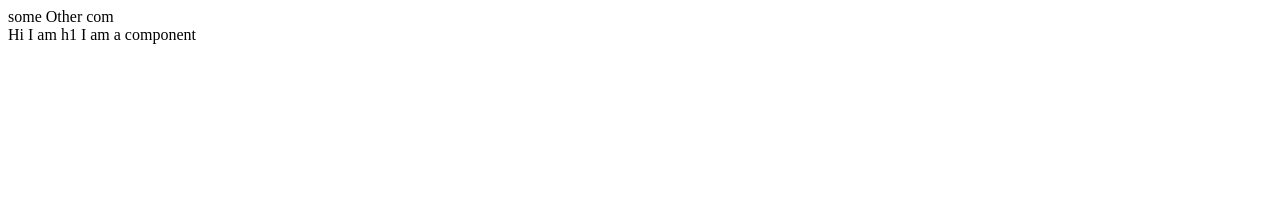
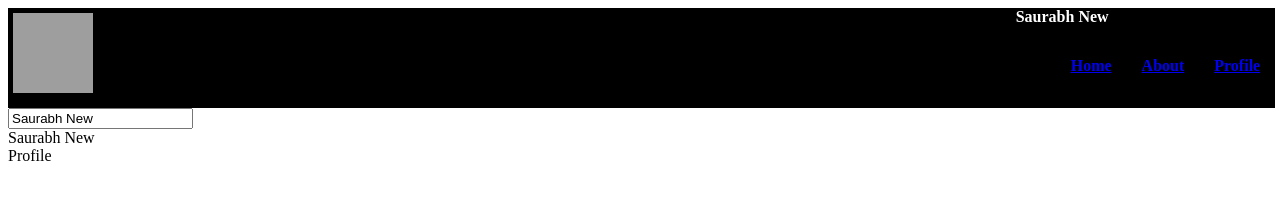
Before and after one commit to SaurabhSalgaonkar/React-Advance-Training, a React app: page /Profile in a window 1280 px wide. Built offline with nearby package versions, Linux system fonts and the light colour scheme; grey boxes are pictures that could not be loaded.

Commit message:
useContext

```diff
--- /dev/null
+++ b/App.js
@@ -0,0 +1,34 @@
+import { Header } from "./src/Header";
+import Home from "./src/Home";
+import { Routes, Route } from "react-router-dom";
+import Profile from "./src/Profile";
+import About from "./src/About";
+import { useEffect, useState, useReducer } from "react";
+import { userContext } from "./userContext";
+import { reducer, setName, initialState } from "./reducer";
+
+const App = () => {
+//   const [name, setName] = useState("");
+    const [ state, dispatch ] = useReducer(reducer, initialState);
+    // Authentication
+  useEffect(() => {
+    //some-api
+    dispatch(setName("Saurabh New"));
+  }, []);
+
+  console.log(state);
+  return (
+    <>
+      <userContext.Provider value={{ userName: state?.userName, info: state?.info, dispatch}}>
+        <Header />
+        <Routes>
+          <Route path="/" element={<Home />} />
+          <Route path="About" element={<About />} />
+          <Route path="Profile" element={<Profile />} />
+        </Routes>
+      </userContext.Provider>
+    </>
+  );
+};
+
+export default App;
--- /dev/null
+++ b/Card.js
@@ -0,0 +1,20 @@
+const Card = (props) => {
+    const {
+        img,
+        rating,
+        name
+    } = props
+    return (
+        <div className="card">
+            <div className="logo">
+                <img src={img}></img>
+            </div>
+            <div className="container">
+                <div>{name}</div>
+                <div>{rating}</div>
+            </div>
+        </div>
+    )
+}
+
+export default Card;
--- a/index.html
+++ b/index.html
@@ -3,6 +3,7 @@
 <head>
     <meta charset="UTF-8">
     <meta name="viewport" content="width=device-width, initial-scale=1.0">
+    <Link rel="stylesheet" href="./style.css"></Link>
     <title>Document</title>
 </head>
 <body>
--- a/index.js
+++ b/index.js
@@ -1,29 +1,17 @@
 
 import React from 'react';
-import ReactDOM from 'react-dom';
+import ReactDOM from 'react-dom/client';
+import App from './App';
+import { BrowserRouter } from 'react-router-dom';
 
-// const header = React.createElement("div", { id: "someId", abc:"hgfh"}, React.createElement("div", {id:"some-otehr-id"},  "text"));
-
-// JSX -> Bael -> React.create -> JS
-const heading = <h1>Hi I am h1 </h1>
-
-
-
-const HeadingComp = () => {
-    return (<div>
-        {SomeOtherComp()}
-        Hi I am h1 I am a component </div>)
-}
-
-const SomeOtherComp = () => (<div>some Other com</div>)
-
-
-console.log(heading);
-// console.log(header);
 const renderElemnt = document.getElementById('root');
 const root = ReactDOM.createRoot(renderElemnt);
 
-root.render(<HeadingComp />);
+root.render(
+    <BrowserRouter>
+        <App />
+    </BrowserRouter>
+);
 
 // const element = document.createElement('div');
 // element.innerHTML = 'Hi,I am div';
--- a/package.json
+++ b/package.json
@@ -4,7 +4,8 @@
   "description": "",
   "main": "index.js",
   "scripts": {
-    "test": "echo \"Error: no test specified\" && exit 1"
+    "test": "echo \"Error: no test specified\" && exit 1",
+    "start": "parcel index.html"
   },
   "author": "",
   "license": "ISC",
@@ -14,6 +15,7 @@
   },
   "dependencies": {
     "react": "^18.2.0",
-    "react-dom": "^18.2.0"
+    "react-dom": "^18.2.0",
+    "react-router-dom": "^6.22.2"
   }
 }
--- /dev/null
+++ b/reducer.js
@@ -0,0 +1,30 @@
+export const initialState = {
+    userName: '',
+    info: [],
+}
+
+export const reducer = (state, action) => {
+    switch(action?.type) {
+        case 'SET_USERNAME':
+        return {
+            ...state,
+            userName: action?.payload,
+        }
+
+        case 'SET_INFO':
+        return {
+            ...state,
+            info: action?.payload,
+        }
+    }
+}
+
+export const setName = (payload) => ({
+    type: 'SET_USERNAME',
+    payload,
+})
+
+export const setInfo = (payload) => ({
+    type: 'SET_INFO',
+    payload,
+})
--- /dev/null
+++ b/src/About.js
@@ -0,0 +1,10 @@
+const About = () => {
+    return (
+        <>
+            About
+        </>
+    )
+}
+
+
+export default About;
--- /dev/null
+++ b/src/Header.js
@@ -0,0 +1,25 @@
+import { Link } from "react-router-dom";
+import { useContext } from "react";
+import { userContext } from "../userContext";
+
+export const Header = () => {
+    const image = 'https://cdn.dribbble.com/userupload/12722501/file/original-eca9d0ed0ca4323591a13f9019a65cf9.png?resize=400x300&vertical=center'
+    const { userName } = useContext(userContext);
+    return (
+        <div className="header-container">
+            <div className="logo">
+                <img className="logo-image" src={image} />
+            </div>
+            <div>
+            {userName}
+                <div className="nav-list">
+                    <ul>
+                        <li><Link to="/">Home</Link></li>
+                        <li><Link to="About">About</Link></li>
+                        <li><Link to="Profile">Profile</Link></li>
+                    </ul>
+                </div>
+            </div>
+        </div>
+    )
+};
--- /dev/null
+++ b/src/Home.js
@@ -0,0 +1,33 @@
+import Card from '../Card'
+import { useEffect, useState, useContext } from 'react';
+import { userContext } from '../userContext';
+import { setInfo } from '../reducer';
+
+const Home = () => {
+    // const [ info, setInfo ] = useState([]);
+    const { userName, info, dispatch } = useContext(userContext);
+
+    useEffect(() => {
+        const response = async() => {
+            const data = await fetch('https://run.mocky.io/v3/713214c7-5dfa-406c-b2d7-425ef21be44c');
+            const response = await data.json();
+            console.log(response);
+            dispatch(setInfo(response.data));
+        }
+        response();
+    }, []);
+
+    if(!info.length) return <div>Loading ......</div>
+
+    return(
+        <>
+            <div>
+                {userName}
+            </div>
+            { info.map((e) => <Card key={e.id} name={e.name} rating={e.ratings} img={e.img} />) }
+            Home
+        </>
+    )
+}
+
+export default Home;
--- /dev/null
+++ b/src/Profile.js
@@ -0,0 +1,20 @@
+import { useContext } from "react";
+import { userContext } from "../userContext";
+import { setName } from "../reducer";
+
+const Profile = () => {
+    const { userName, dispatch } = useContext(userContext);
+    return (
+        <>
+            <div>
+                <input type="text" value={userName} onChange={(e) => dispatch(setName(e.target.value))}/>
+            </div>
+            <div>
+            {userName}
+            </div>
+            Profile
+        </>
+    )
+}
+
+export default Profile;
--- /dev/null
+++ b/style.css
@@ -0,0 +1,32 @@
+.header-container {
+    width: 99vw;
+    height: 100px;
+    background-color: black;
+    color: white;
+    font-weight: bold;
+    display: flex;
+    justify-content: space-between;
+}
+
+.logo-image {
+    height: 80px;
+    width: 80px;
+    padding: 5px;
+}
+
+.nav-list ul {
+    display: flex;
+    list-style: none;
+}
+
+.nav-list ul li {
+    padding: 5px;
+    margin: 10px;
+}
+
+.card {
+    border: 1px solid grey;
+    height: 60vh;
+    width: 50vw;
+    display: flex;
+}
--- /dev/null
+++ b/userContext.js
@@ -0,0 +1,5 @@
+import { createContext } from "react";
+
+export const userContext = createContext({
+    userName: 'No user name'
+});
```
Also changed, not shown: 1 other file.
